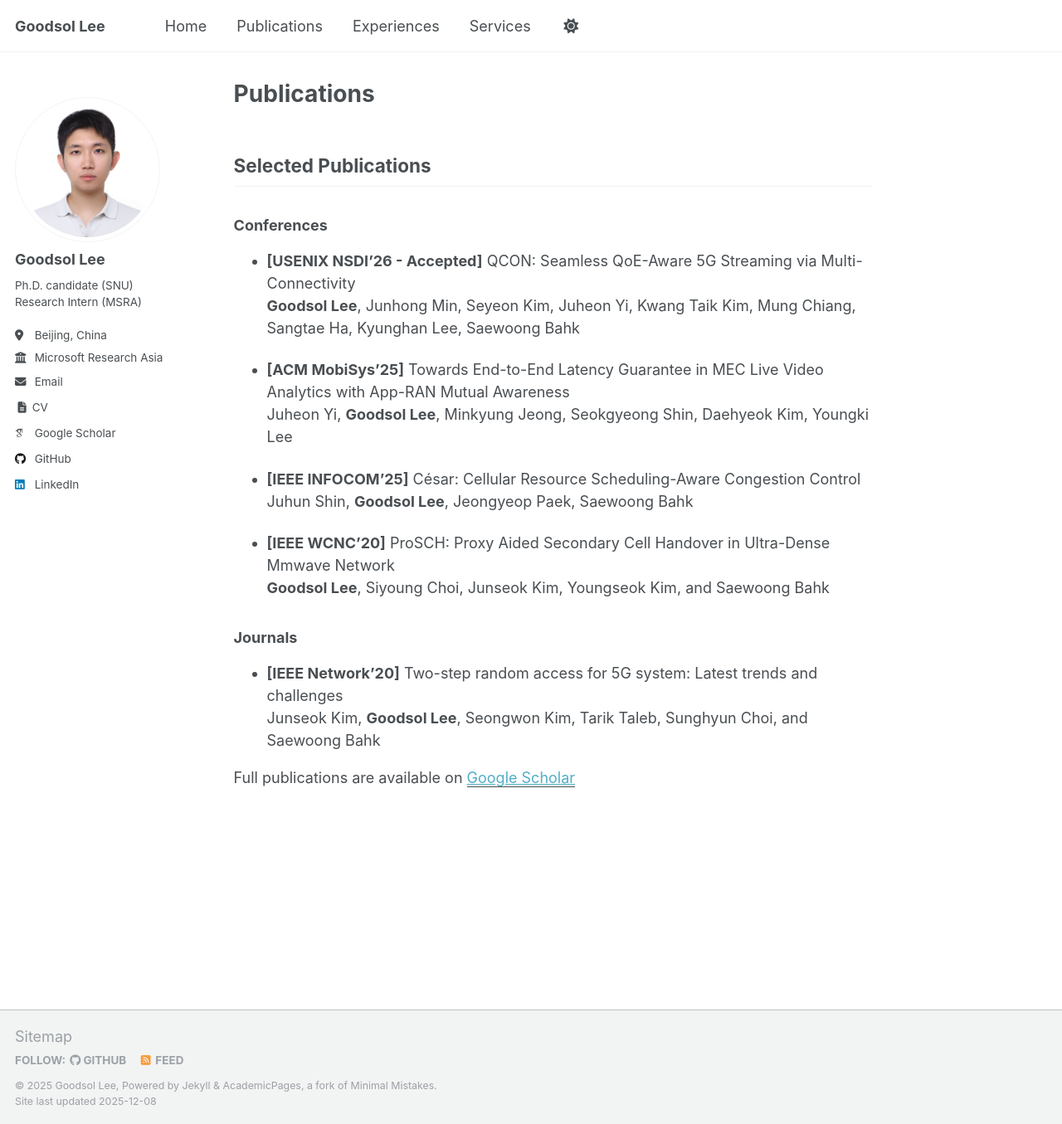
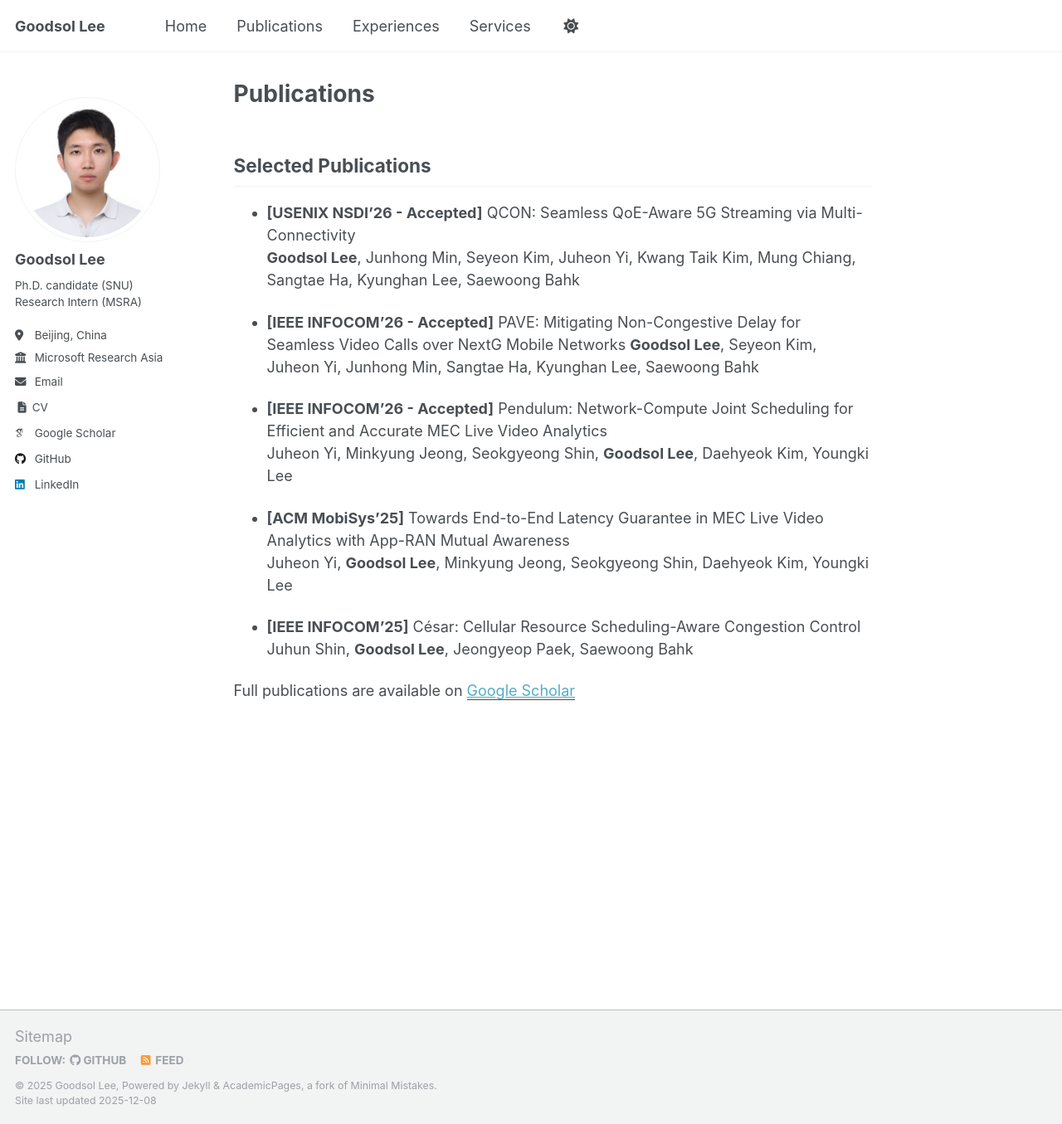
Before and after one commit to goodsollee/GoodsolLee.github.io, a Jekyll site: the page built from _pages/publications.md, in a window 1280 px wide and 1355 px high. Shown: the whole window at 83% size. Built offline with Jekyll 4.4.1, drawn with Linux system fonts in a browser that asks for light colours; some web fonts are replaced; a script that is not in the unit is left out.

Commit message:
Added: Publications updated

```diff
--- a/_pages/publications.md
+++ b/_pages/publications.md
@@ -9,9 +9,14 @@ classes: wide
 
 ## Selected Publications
 
-### Conferences
 - **[USENIX NSDI'26 - Accepted]** QCON: Seamless QoE-Aware 5G Streaming via Multi-Connectivity
   **Goodsol Lee**, Junhong Min, Seyeon Kim, Juheon Yi, Kwang Taik Kim, Mung Chiang, Sangtae Ha, Kyunghan Lee, Saewoong Bahk
+
+- **[IEEE INFOCOM'26 - Accepted]** PAVE: Mitigating Non-Congestive Delay for Seamless Video Calls over NextG Mobile Networks
+  **Goodsol Lee**, Seyeon Kim, Juheon Yi, Junhong Min, Sangtae Ha, Kyunghan Lee, Saewoong Bahk
+
+- **[IEEE INFOCOM'26 - Accepted]** Pendulum: Network-Compute Joint Scheduling for Efficient and Accurate MEC Live Video Analytics
+  Juheon Yi, Minkyung Jeong, Seokgyeong Shin, **Goodsol Lee**, Daehyeok Kim, Youngki Lee
 
 - **[ACM MobiSys'25]** Towards End-to-End Latency Guarantee in MEC Live Video Analytics with App-RAN Mutual Awareness
   Juheon Yi, **Goodsol Lee**, Minkyung Jeong, Seokgyeong Shin, Daehyeok Kim, Youngki Lee
@@ -19,11 +24,6 @@ classes: wide
 - **[IEEE INFOCOM'25]** César: Cellular Resource Scheduling-Aware Congestion Control
   Juhun Shin, **Goodsol Lee**, Jeongyeop Paek, Saewoong Bahk
 
-- **[IEEE WCNC'20]** ProSCH: Proxy Aided Secondary Cell Handover in Ultra-Dense Mmwave Network
-  **Goodsol Lee**, Siyoung Choi, Junseok Kim, Youngseok Kim, and Saewoong Bahk
 
-### Journals
-- **[IEEE Network'20]** Two-step random access for 5G system: Latest trends and challenges<br>
-  Junseok Kim, **Goodsol Lee**, Seongwon Kim, Tarik Taleb, Sunghyun Choi, and Saewoong Bahk
 
 Full publications are available on [<u>Google Scholar</u>](https://scholar.google.co.kr/citations?user=rharPrgAAAAJ&hl=en){:target="_blank" rel="noopener"}
```
Also changed, not shown: _pages/about.md (+5 -4 lines).
